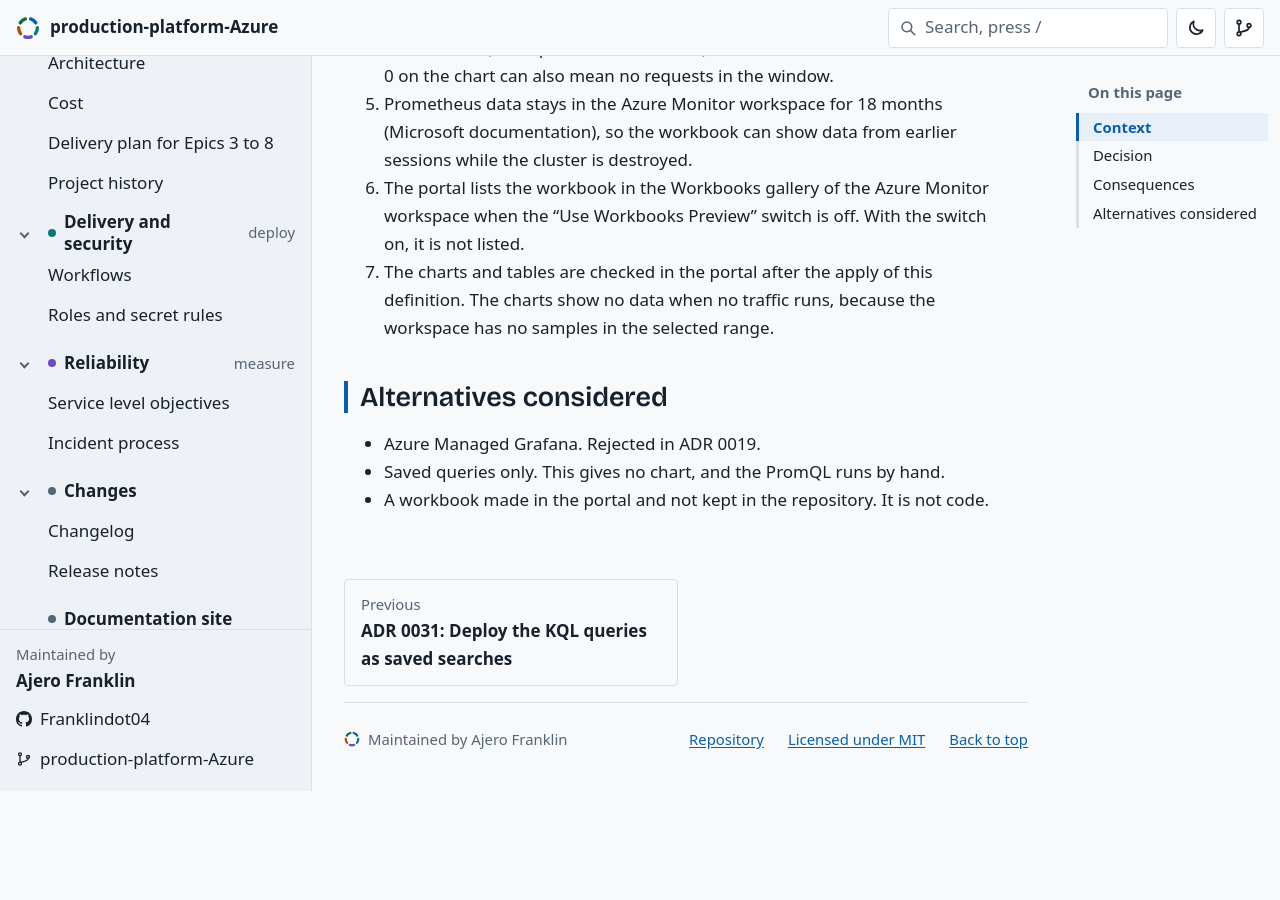
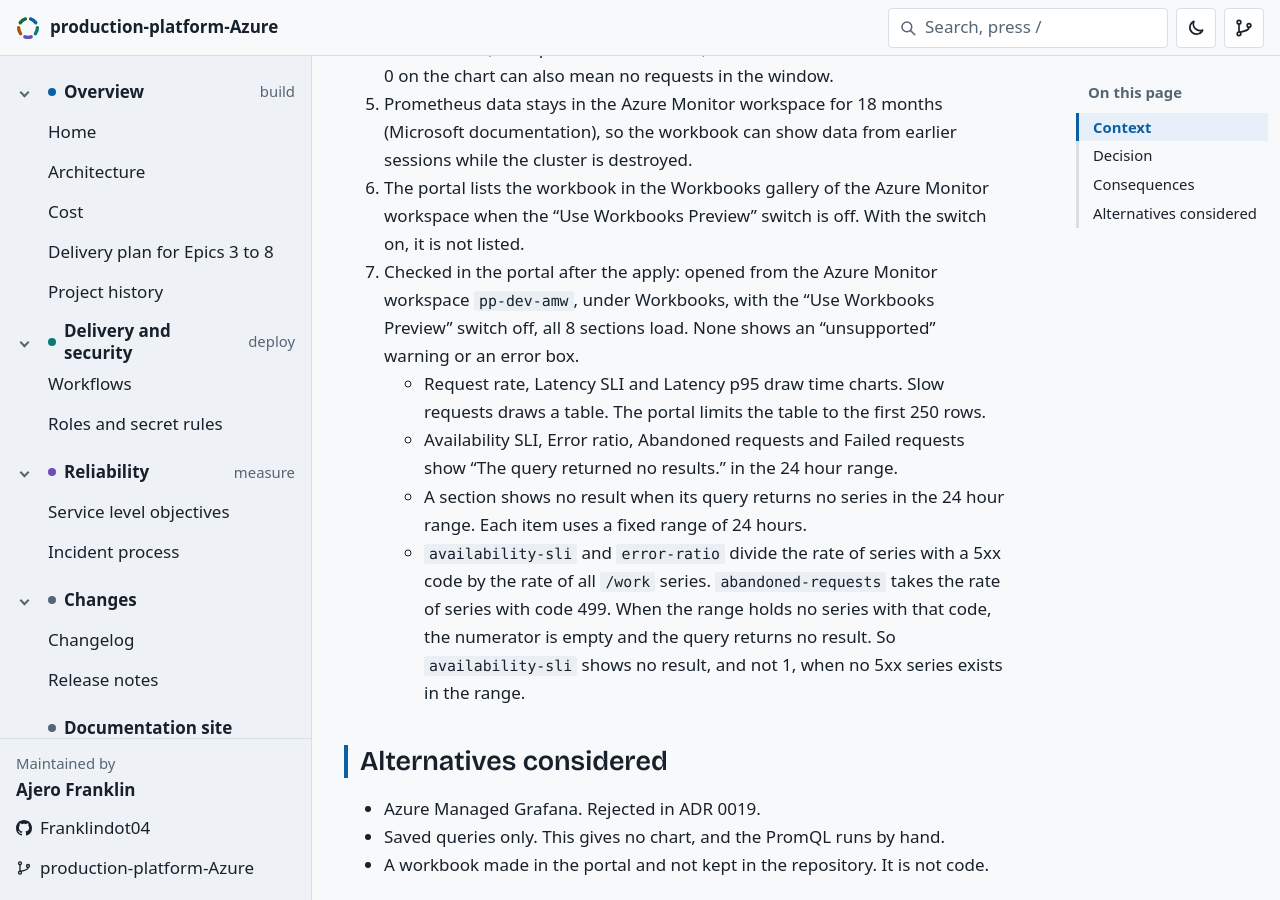
Before and after one commit to Franklindot04/production-platform-Azure, a Jekyll site: the page built from docs/adr/0032-workbook-for-dashboards.md, in a window 1280 px wide and 900 px high, scrolled down 1461 px. Built offline with Jekyll 4.4.1, drawn with Linux system fonts in a browser that asks for light colours; some web fonts are replaced; our own code applies the rules of GitHub Pages for plain Markdown files; comment, search, counter and statistics services are not loaded; before the commit the page ends 2252 px from its top, so only the background shows below that; some of the changed text lies outside the part shown.

Commit message:
record the workbook results in the monitoring readme and adr 0032 (#40)

```diff
--- a/docs/adr/0032-workbook-for-dashboards.md
+++ b/docs/adr/0032-workbook-for-dashboards.md
@@ -10,7 +10,7 @@ ADR 0019 says there is no Grafana and that dashboards are saved queries stored u
 
 ## Decision
 
-The workbook is defined in `workbook.tf`. Each chart and table is one query item. It exists in Azure only after the persistent layer is applied.
+The workbook is defined in `workbook.tf`. Each chart and table is one query item. It is applied with the persistent layer.
 
 - One Azure Monitor workbook, defined in Terraform in the persistent layer, in `infrastructure/environments/dev/persistent/workbook.tf`, with the azurerm resource `azurerm_application_insights_workbook`.
 - Terraform reads the query text from the files in `monitoring/`, so each query exists in one place.
@@ -29,7 +29,11 @@ What stays from ADR 0019: no Grafana, and queries as files under `monitoring/`.
 4. A NaN value (no requests in the window) is drawn as 0 on the time chart, so a 0 on the chart can also mean no requests in the window.
 5. Prometheus data stays in the Azure Monitor workspace for 18 months (Microsoft documentation), so the workbook can show data from earlier sessions while the cluster is destroyed.
 6. The portal lists the workbook in the Workbooks gallery of the Azure Monitor workspace when the "Use Workbooks Preview" switch is off. With the switch on, it is not listed.
-7. The charts and tables are checked in the portal after the apply of this definition. The charts show no data when no traffic runs, because the workspace has no samples in the selected range.
+7. Checked in the portal after the apply: opened from the Azure Monitor workspace `pp-dev-amw`, under Workbooks, with the "Use Workbooks Preview" switch off, all 8 sections load. None shows an "unsupported" warning or an error box.
+   - Request rate, Latency SLI and Latency p95 draw time charts. Slow requests draws a table. The portal limits the table to the first 250 rows.
+   - Availability SLI, Error ratio, Abandoned requests and Failed requests show "The query returned no results." in the 24 hour range.
+   - A section shows no result when its query returns no series in the 24 hour range. Each item uses a fixed range of 24 hours.
+   - `availability-sli` and `error-ratio` divide the rate of series with a 5xx code by the rate of all `/work` series. `abandoned-requests` takes the rate of series with code 499. When the range holds no series with that code, the numerator is empty and the query returns no result. So `availability-sli` shows no result, and not 1, when no 5xx series exists in the range.
 
 ## Alternatives considered
 
```
Also changed, not shown: monitoring/README.md.
